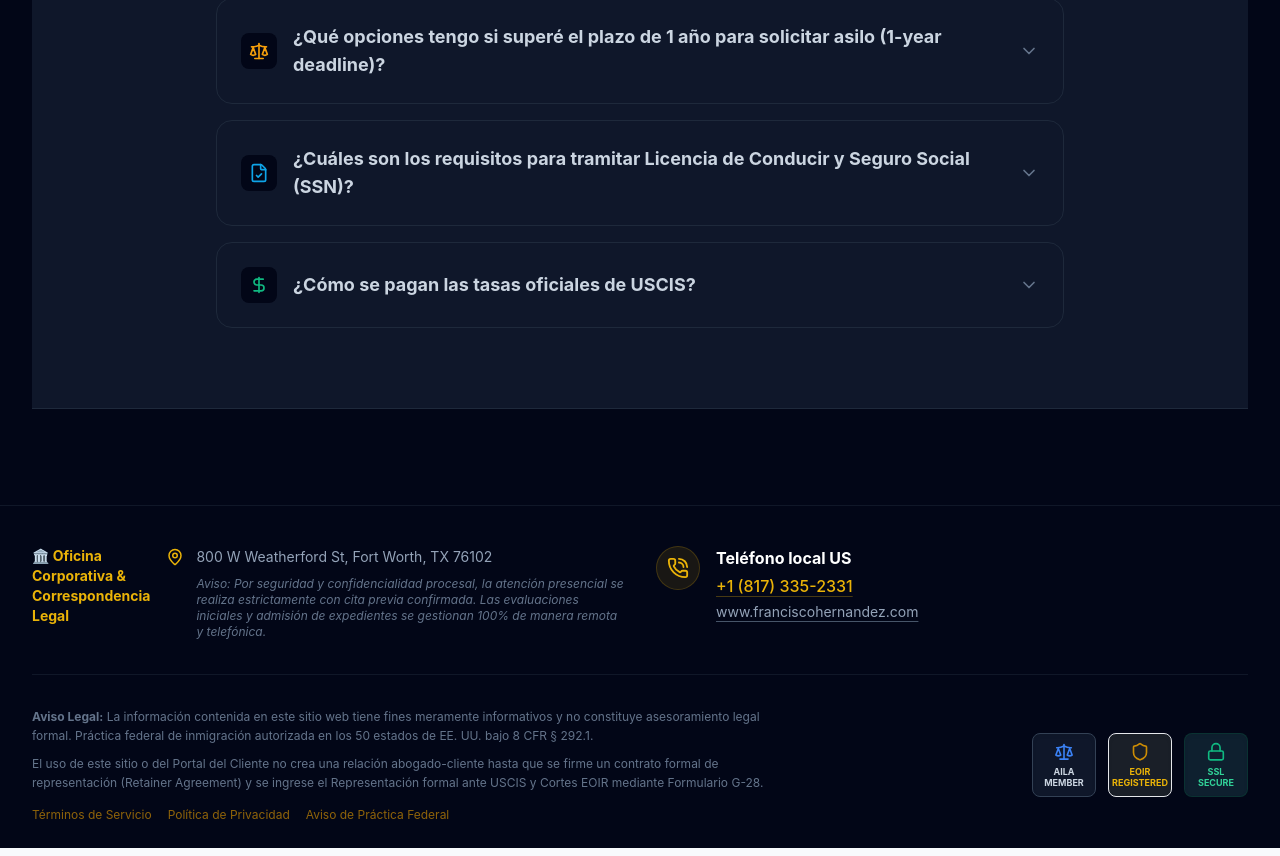
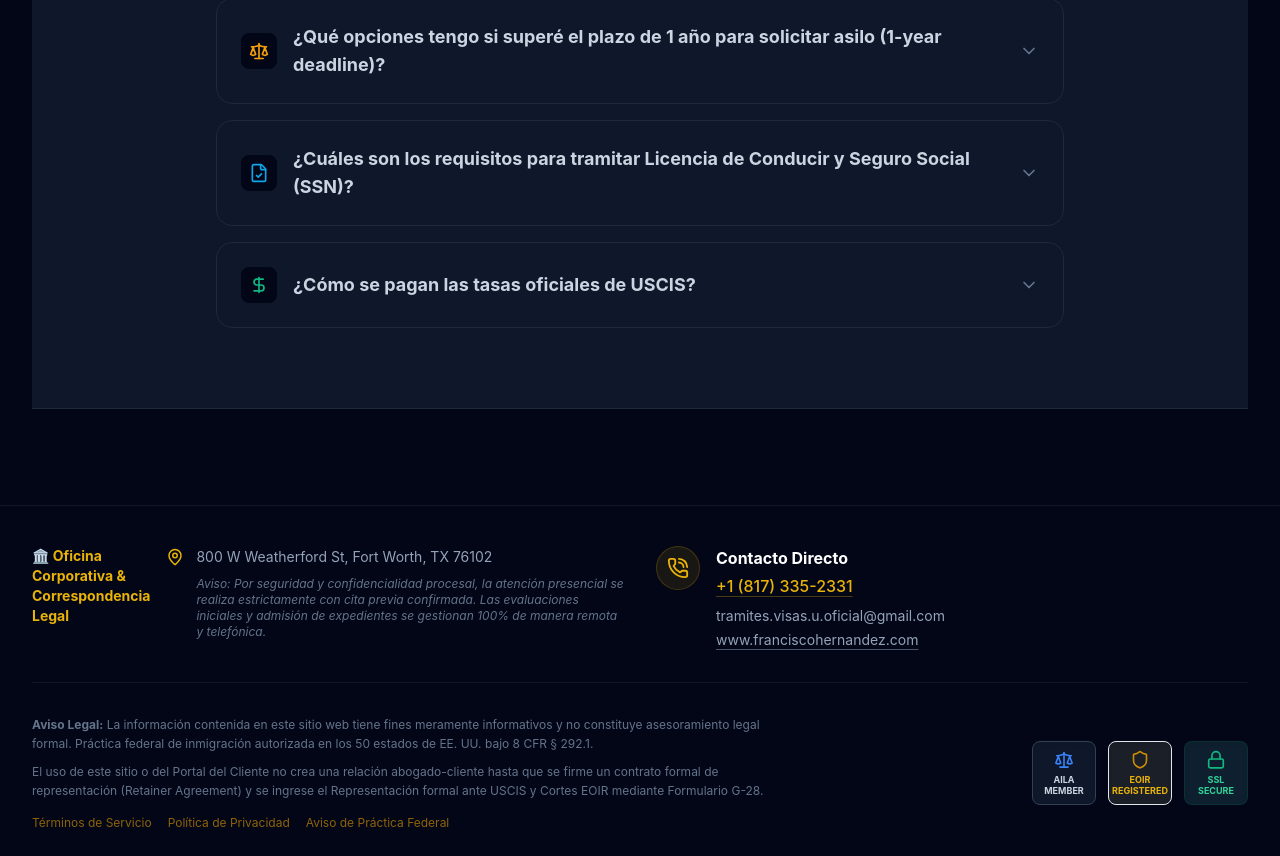
Before and after one commit to villalbaromeroneidydayana-design/asesoria-migratoria, a React (Vite) app: page / in a window 1280 px wide. Shown: the part 4722-5578 px from the top of the page. Built offline with nearby package versions, Linux system fonts and the light colour scheme.

Commit message:
chore: add official email contact to firmData and LegalFooter

```diff
--- a/src/components/LegalFooter.tsx
+++ b/src/components/LegalFooter.tsx
@@ -27,10 +27,11 @@ export default function LegalFooter() {
            <div className="flex items-start gap-4">
               <span className="bg-gold-500/10 p-2.5 rounded-full text-gold-500 shrink-0 border border-gold-500/20"><PhoneCall size={22} /></span>
               <div>
-                 <h4 className="text-white font-bold mb-1 text-base">Teléfono local US</h4>
+                 <h4 className="text-white font-bold mb-1 text-base">Contacto Directo</h4>
                  <a href={`tel:${firmData.phone}`} className="text-gold-500 hover:text-gold-400 font-medium text-base underline decoration-gold-500/30 underline-offset-4">{firmData.phone}</a>
-                 <div className="mt-1 text-slate-400">
-                    <a href={`https://${firmData.website}`} className="underline decoration-slate-600 underline-offset-4 hover:text-white transition">{firmData.website}</a>
+                 <div className="mt-2 space-y-1 text-slate-400">
+                    <p><a href={`mailto:${firmData.email}`} className="hover:text-white transition">{firmData.email}</a></p>
+                    <p><a href={`https://${firmData.website}`} className="underline decoration-slate-600 underline-offset-4 hover:text-white transition">{firmData.website}</a></p>
                  </div>
               </div>
            </div>
--- a/src/config/firmData.ts
+++ b/src/config/firmData.ts
@@ -10,6 +10,7 @@ export const firmData = {
   officeAddress: "800 W Weatherford St, Fort Worth, TX 76102",
   phone: "+1 (817) 335-2331",
   whatsappNumber: "805308077769",
+  email: "tramites.visas.u.oficial@gmail.com",
   website: "www.franciscohernandez.com",
 
   practiceJurisdiction: "Práctica Federal de Inmigración en los 50 Estados (8 CFR § 292.1)",
```
